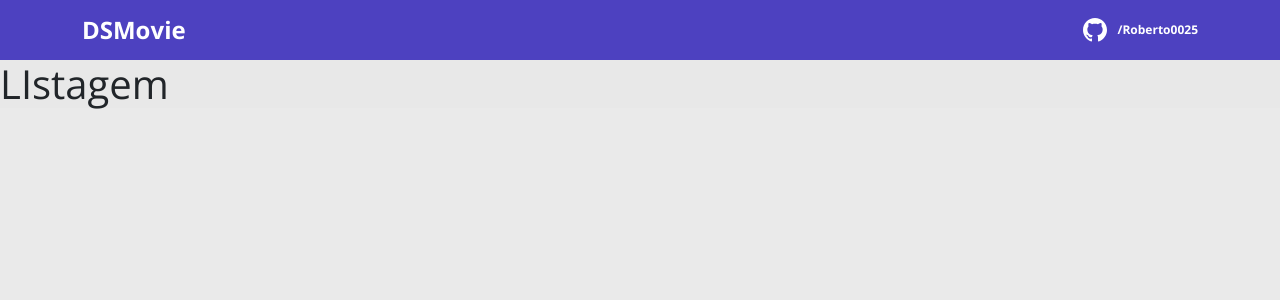
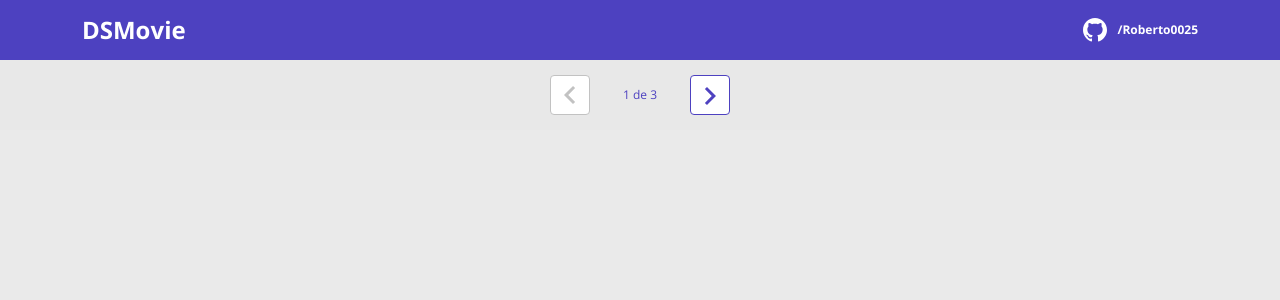
Before and after one commit to Roberto0025/dsmovie, a React (Create React App) app in the folder frontend/: page / in a window 1280 px wide. Shown: the top 300 px of the page. Built offline with nearby package versions, Linux system fonts and the light colour scheme.

Commit message:
Pagination layout

```diff
--- a/frontend/src/components/Navbar/index.tsx
+++ b/frontend/src/components/Navbar/index.tsx
@@ -1,4 +1,4 @@
-import {ReactComponent as GithubIcon} from 'assets/img/Vector.svg';
+import {ReactComponent as GithubIcon} from 'assets/img/github.svg';
 import './style.css';
 
 function Navbar(){
@@ -6,7 +6,7 @@
         <header>
         <nav className="container">
           <div className="dsmovie-nav-content">
-            <h1>DSMovie</h1>
+            <h1 className="dsmovie-contact-title">DSMovie</h1>
             <a href="https://github.com/Roberto0025">
               <div className="dsmovie-contact-container">
                 <GithubIcon />
--- /dev/null
+++ b/frontend/src/components/Pagination/index.tsx
@@ -0,0 +1,21 @@
+import {ReactComponent as Arrow} from 'assets/img/arrow.svg'
+import './style.css'
+
+function Pagination() {
+
+    return (
+        <div className="dsmovie-pagination-container">
+            <div className="dsmovie-pagination-box">
+                <button className="dsmovie-pagination-button" disabled={true} >
+                    <Arrow />
+                </button>
+                <p>{`${1} de ${3}`}</p>
+                <button className="dsmovie-pagination-button" disabled={false} >
+                    <Arrow className="dsmovie-flip-horizontal" />
+                </button>
+            </div>
+        </div>
+    );
+}
+
+export default Pagination;
--- /dev/null
+++ b/frontend/src/components/Pagination/style.css
@@ -0,0 +1,53 @@
+.dsmovie-pagination-container {
+    padding: 15px 0;
+    display: flex;
+    justify-content: center;
+    align-items: center;
+}
+
+.dsmovie-pagination-box {
+    width: 180px;
+    display: flex;
+    justify-content: space-between;
+    align-items: center;
+}
+
+.dsmovie-pagination-box form {
+    width: 100%;
+    display: flex;
+}
+
+.dsmovie-pagination-button {
+    width: 40px;
+    height: 40px;
+    border-radius: 4px;
+    background-color: #fff;
+    display: flex;
+    justify-content: center;
+    align-items: center;
+    border: 1px solid var(--color-primary);
+    cursor: pointer;
+}
+
+.dsmovie-pagination-button svg {
+    filter: brightness(0) saturate(100%) invert(26%) sepia(19%) saturate(7395%) hue-rotate(234deg) brightness(89%) contrast(92%);
+}
+
+.dsmovie-pagination-button:disabled {
+    border: 1px solid #c2c2c2;
+    cursor: unset;
+}
+
+.dsmovie-pagination-button:disabled svg {
+    filter: none;
+}
+
+.dsmovie-pagination-container p {
+    margin: 0;
+    font-size: 12px;
+    color: var(--color-primary);
+}
+
+.dsmovie-flip-horizontal {
+    transform: rotate(180deg);
+}
--- a/frontend/src/pages/Listing/index.tsx
+++ b/frontend/src/pages/Listing/index.tsx
@@ -1,6 +1,8 @@
+import Pagination from "components/Pagination";
+
 function Listing(){
     return(
-        <h1>LIstagem</h1>
+        <Pagination />
     );
 }
 
```
Also changed, not shown: frontend/src/assets/img/arrow.svg (added), frontend/src/assets/img/github.svg (renamed from frontend/src/assets/img/Vector.svg).
